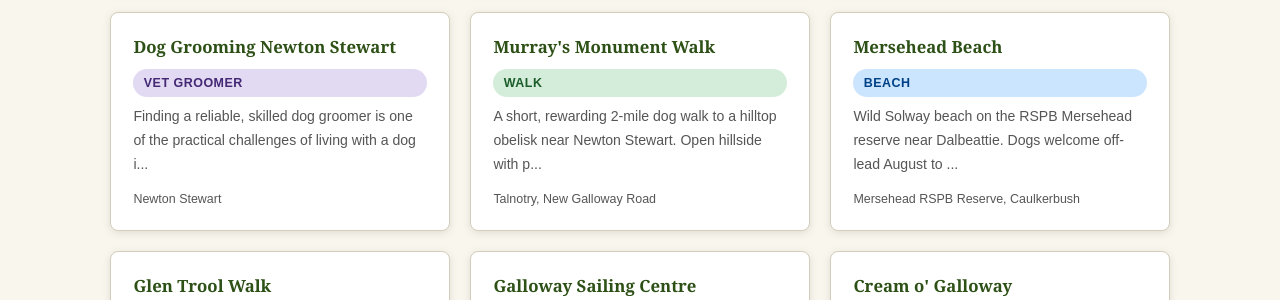
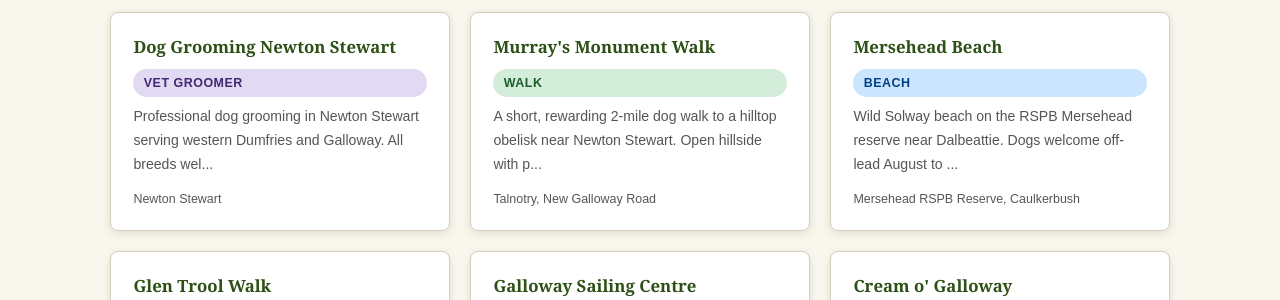
Before and after one commit to outrunthewolf/dogfriendlydg, a Jekyll site: the page built from index.html, in a window 1280 px wide and 900 px high, scrolled down 1014 px. Shown: the part 152-452 px from the top of the window. Built offline with Jekyll 4.4.1, drawn with Linux system fonts in a browser that asks for light colours.

Commit message:
Update listing: Newton Stewart Dog Groomers - SEO title, meta description, remove empty fields

```diff
--- a/_listings/newton-stewart-dog-groomers.md
+++ b/_listings/newton-stewart-dog-groomers.md
@@ -1,14 +1,13 @@
 ---
 layout: listing
-title: "Dog Grooming Newton Stewart -- Local Professional Groomers"
+title: "Dog Grooming in Newton Stewart - Professional Dog Groomers, Dumfries and Galloway"
 name: "Dog Grooming Newton Stewart"
 category: vet-groomer
+description: "Professional dog grooming in Newton Stewart serving western Dumfries and Galloway. All breeds welcome, by appointment. Contact via Facebook to book."
 address: "Newton Stewart"
 town: "Newton Stewart"
 region: "Dumfries and Galloway"
-postcode: "DG8"
-website: ""
-phone: ""
+postcode: "DG8 6AA"
 facilities: [professional grooming, all breeds, by appointment, local service]
 dogs_notes: "Professional grooming for all breeds. By appointment only. Contact via Facebook for bookings."
 lat: 54.9534
```
